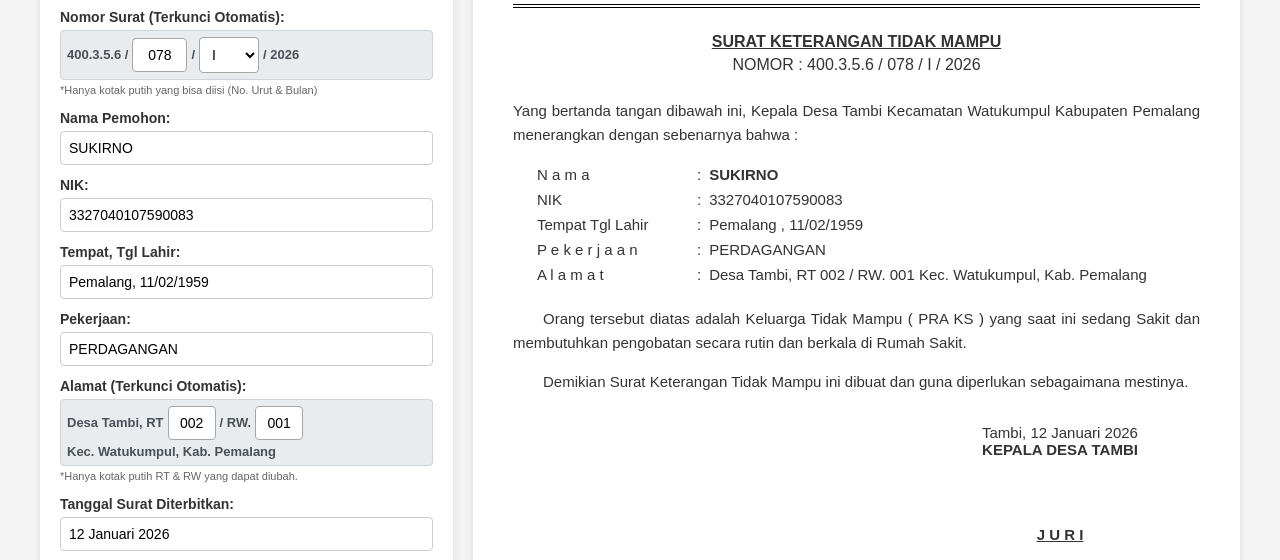
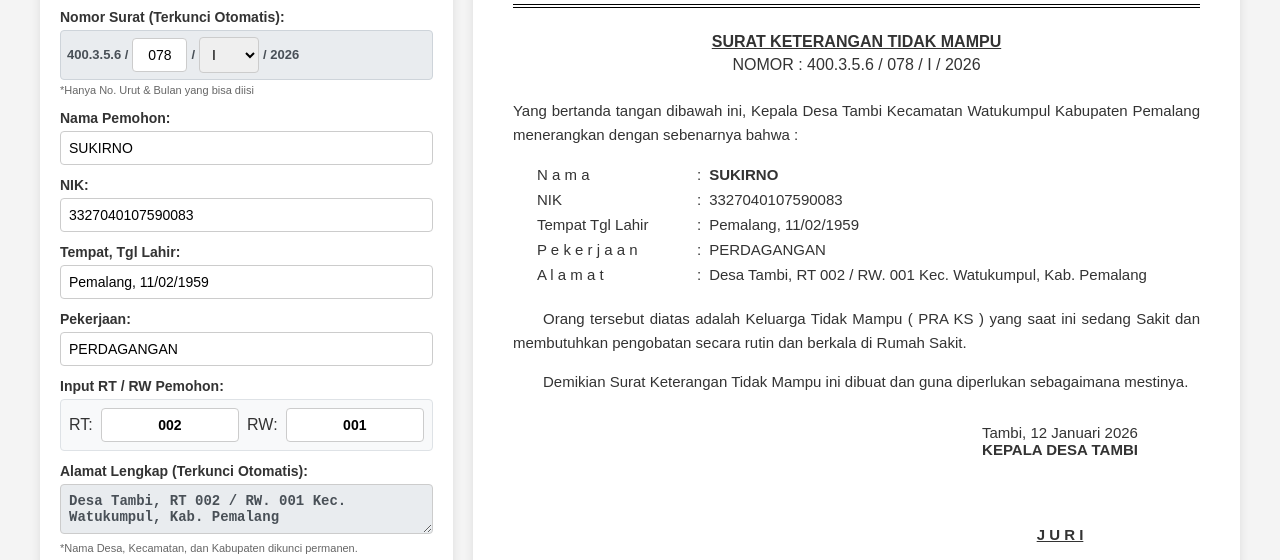
Before and after one commit to chalimmuchtarom38-star/sktm-desa-tambi, a plain HTML site: page index.html in a window 1280 px wide. Shown: the part 192-752 px from the top of the page. Drawn offline with Linux system fonts and the light colour scheme.

Commit message:
Update index.html

```diff
--- a/index.html
+++ b/index.html
@@ -16,9 +16,13 @@
         .form-group input:not(.inline-input), .form-group textarea:not(.inline-input), .form-group select:not(.inline-input) { width: 100%; }
 
         /* Layout Pengunci Nomor Surat & Alamat */
-        .nomor-lock-wrapper, .alamat-lock-wrapper { display: flex; align-items: center; gap: 4px; background: #e9ecef; border: 1px solid #ced4da; padding: 6px; border-radius: 4px; flex-wrap: wrap; }
+        .nomor-lock-wrapper { display: flex; align-items: center; gap: 4px; background: #e9ecef; border: 1px solid #ced4da; padding: 6px; border-radius: 4px; flex-wrap: wrap; }
+        .rt-rw-group { display: flex; align-items: center; gap: 8px; margin-bottom: 8px; background: #f8f9fa; padding: 8px; border: 1px solid #dee2e6; border-radius: 4px; }
+        .rt-rw-group input { width: 60px; text-align: center; font-weight: bold; }
         .locked-text { font-weight: bold; color: #495057; font-size: 13px; user-select: none; }
-        .nomor-lock-wrapper input, .nomor-lock-wrapper select, .alamat-lock-wrapper input { border: 1px solid #a6a6a6; background: #fff; }
+
+        /* Input Alamat Terkunci Total (Readonly) */
+        input[readonly], textarea[readonly] { background-color: #e9ecef !important; color: #495057 !important; cursor: not-allowed; font-weight: bold; }
 
         button { background-color: #007bff; color: white; border: none; padding: 12px 15px; cursor: pointer; border-radius: 4px; font-weight: bold; width: 100%; margin-top: 10px; font-size: 16px; }
         button:hover { background-color: #0056b3; }
@@ -136,7 +140,7 @@
                 </select>
                 <span class="locked-text">/ 2026</span>
             </div>
-            <small style="color: #666; font-size: 11px;">*Hanya kotak putih yang bisa diisi (No. Urut & Bulan)</small>
+            <small style="color: #666; font-size: 11px;">*Hanya No. Urut & Bulan yang bisa diisi</small>
         </div>
 
         <div class="form-group">
@@ -156,17 +160,22 @@
             <input type="text" id="inPekerjaan" value="PERDAGANGAN" oninput="updatePreview()">
         </div>
 
-        <!-- Input Alamat Kunci Desa, Kec, Kab (Hanya RT & RW yang dapat diisi) -->
+        <!-- Input Khusus RT & RW saja -->
         <div class="form-group">
-            <label>Alamat (Terkunci Otomatis):</label>
-            <div class="alamat-lock-wrapper">
-                <span class="locked-text">Desa Tambi, RT</span>
-                <input type="text" id="inRt" class="inline-input" value="002" style="width: 48px; text-align: center;" oninput="updatePreview()" title="Isi RT">
-                <span class="locked-text">/ RW.</span>
-                <input type="text" id="inRw" class="inline-input" value="001" style="width: 48px; text-align: center;" oninput="updatePreview()" title="Isi RW">
-                <span class="locked-text">Kec. Watukumpul, Kab. Pemalang</span>
+            <label>Input RT / RW Pemohon:</label>
+            <div class="rt-rw-group">
+                <span>RT:</span>
+                <input type="text" id="inRt" value="002" oninput="updateAlamatLengkap()">
+                <span>RW:</span>
+                <input type="text" id="inRw" value="001" oninput="updateAlamatLengkap()">
             </div>
-            <small style="color: #666; font-size: 11px;">*Hanya kotak putih RT & RW yang dapat diubah.</small>
+        </div>
+
+        <!-- Box Hasil Alamat Terkunci (Readonly / Tidak Bisa Diketik/Diubah Manual) -->
+        <div class="form-group">
+            <label>Alamat Lengkap (Terkunci Otomatis):</label>
+            <textarea id="inAlamatLengkap" rows="2" readonly></textarea>
+            <small style="color: #666; font-size: 11px;">*Nama Desa, Kecamatan, dan Kabupaten dikunci permanen.</small>
         </div>
 
         <div class="form-group">
@@ -251,6 +260,18 @@
         }
     }
 
+    function updateAlamatLengkap() {
+        var rt = document.getElementById('inRt').value;
+        var rw = document.getElementById('inRw').value;
+        var alamatHasil = "Desa Tambi, RT " + rt + " / RW. " + rw + " Kec. Watukumpul, Kab. Pemalang";
+
+        // Tampilkan pada box form yang terkunci
+        document.getElementById('inAlamatLengkap').value = alamatHasil;
+
+        // Update ke pratinjau surat
+        updatePreview();
+    }
+
     function changePenandatangan() {
         var tipe = document.getElementById('inJabatan').value;
         var inputNama = document.getElementById('inPenandatangan');
@@ -270,16 +291,14 @@
         // Nomor Terkunci
         document.getElementById('outNomor').innerText = "400.3.5.6 / " + noUrut + " / " + bulan + " / 2026";
 
-        // Update Data Utama
+        // Update Data
         document.getElementById('outNama').innerText = document.getElementById('inNama').value;
         document.getElementById('outNik').innerText = document.getElementById('inNik').value;
         document.getElementById('outTtl').innerText = document.getElementById('inTtl').value;
         document.getElementById('outPekerjaan').innerText = document.getElementById('inPekerjaan').value;
 
-        // Update Alamat Terkunci (Menggabungkan RT dan RW)
-        var rt = document.getElementById('inRt').value;
-        var rw = document.getElementById('inRw').value;
-        document.getElementById('outAlamat').innerText = "Desa Tambi, RT " + rt + " / RW. " + rw + " Kec. Watukumpul, Kab. Pemalang";
+        // Output Alamat ke Surat
+        document.getElementById('outAlamat').innerText = document.getElementById('inAlamatLengkap').value;
 
         document.getElementById('outTglSurat').innerText = document.getElementById('inTglSurat').value;
 
@@ -295,6 +314,11 @@
 
         document.getElementById('outPenandatangan').innerText = document.getElementById('inPenandatangan').value;
     }
+
+    // Jalankan fungsi alamat otomatis saat halaman pertama kali diisi/dimuat
+    window.onload = function() {
+        updateAlamatLengkap();
+    };
 </script>
 
 </body>
```
